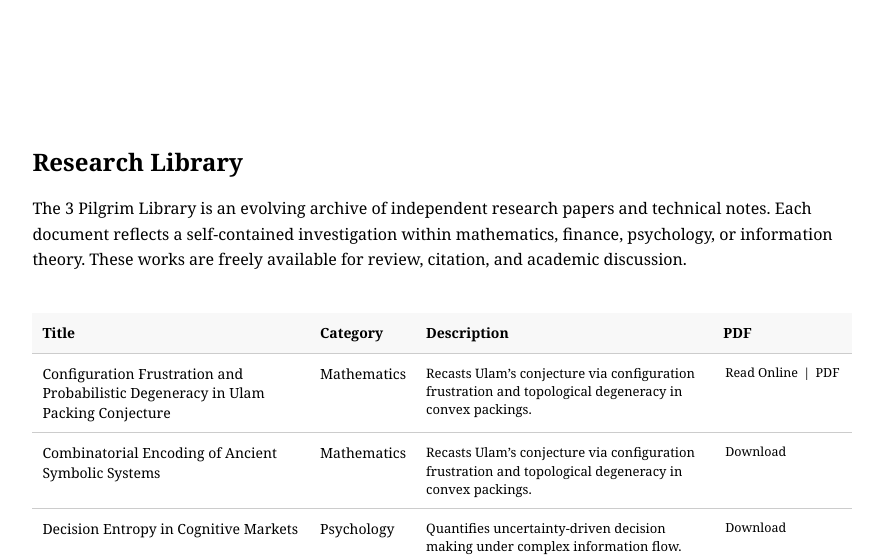
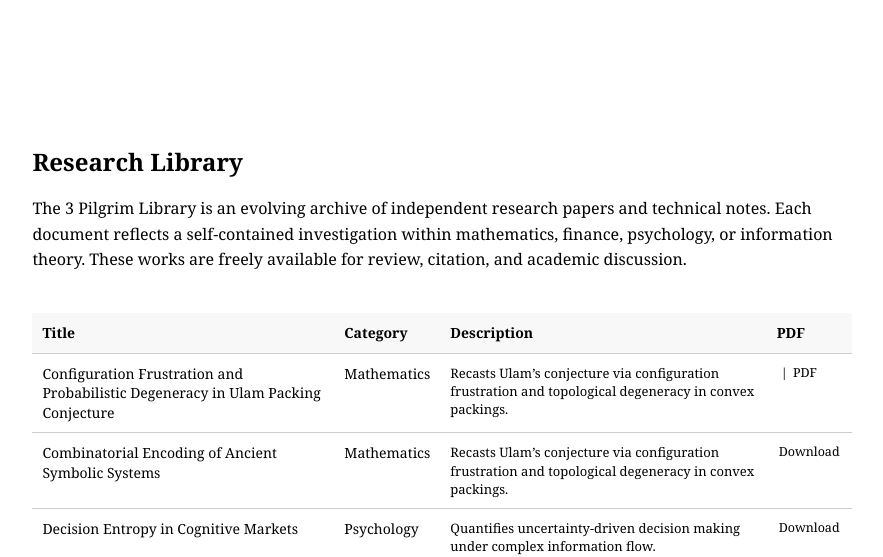
Before and after one commit to 3PilgrimLLC/3pilgrim.github.io, a plain HTML site: page library.html in a window 1280 px wide. Shown: the part 260-817 px from the top of the page, without its empty margins (198-1081 px from the left). Drawn offline with Linux system fonts and the light colour scheme.

Commit message:
Update library.html

```diff
--- a/library.html
+++ b/library.html
@@ -269,7 +269,7 @@
             <td>Mathematics</td>
             <td>Recasts Ulam’s conjecture via configuration frustration and topological degeneracy in convex packings.</td>
             <td>
-             <a href="papers/configuration-frustration-and-probabilistic-degeneracy-in-convex-packing-v1.0.html">Read Online</a> |
+             <a href="papers/configuration-frustration-and-probabilistic-degeneracy-in-convex-packing-v1.0.html" Read Online></a> |
              <a href="papers/configuration-frustration-and-probabilistic-degeneracy-in-convex-packing-v1.0.pdf" download>PDF</a>
             </td>
 
```
